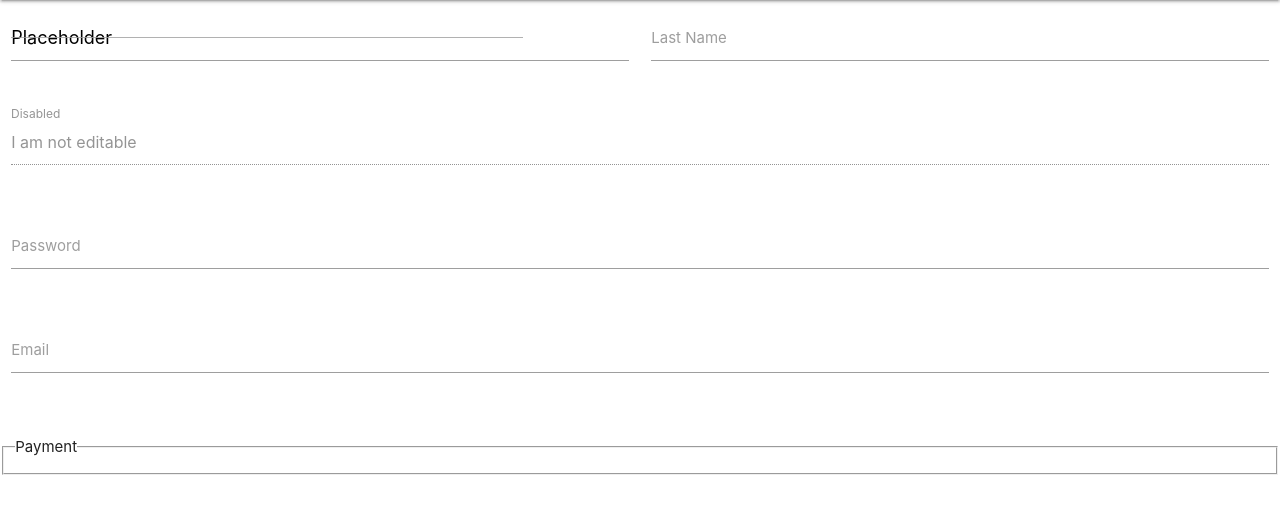
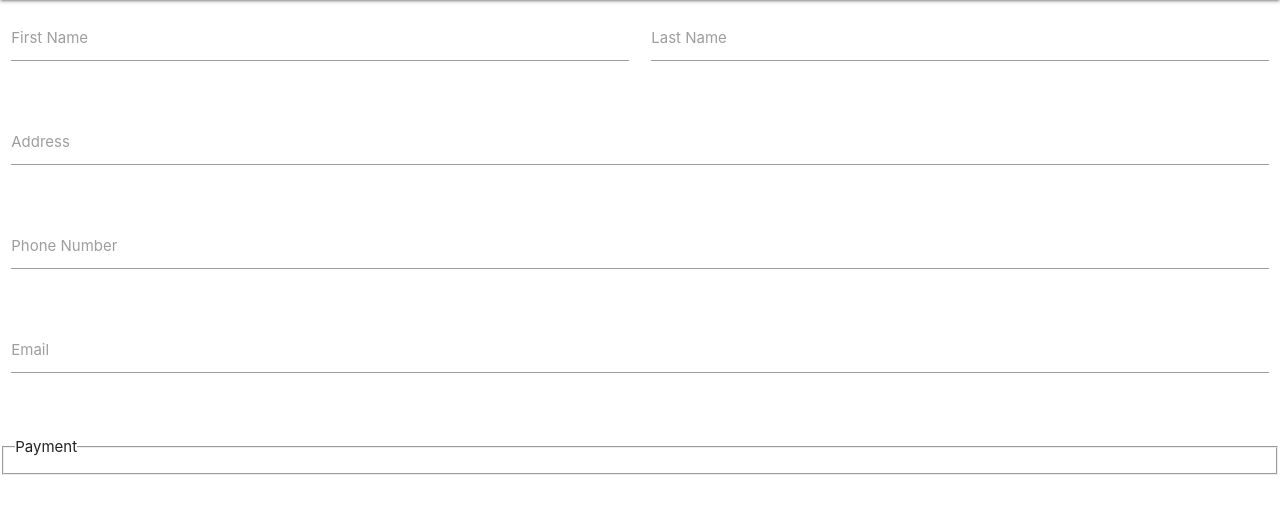
Before and after one commit to Karlitoyo/Kerrymount_Estates, a Django app: template checkout/templates/checkout.html in a window 1280 px wide. Shown: the part 64-573 px from the top of the page. Run offline with Django 3.2, Linux system fonts and the light colour scheme; the template is opened without the code that fills it: values that come from a table or form of the project are taken from there, others are empty; some libraries are stand-ins or nearby versions.

Commit message:
Amended checkout.py if not wallet function bug

```diff
--- a/checkout/templates/checkout.html
+++ b/checkout/templates/checkout.html
@@ -7,29 +7,33 @@
         {% csrf_token %}
       <div class="row">
         <div class="input-field col s6">
+          <input id="first_name" type="text" class="validate" required>
+          <label for="first_name">First Name</label>
+        </div>
+        <!-- <div class="input-field col s6">
           <input placeholder="Placeholder" id="first_name" type="text" class="validate">
           <label for="first_name">{{ order_form.full_name }}</label>
-        </div>
+        </div> -->
         <div class="input-field col s6">
-          <input id="last_name" type="text" class="validate">
+          <input id="last_name" type="text" class="validate" required>
           <label for="last_name">Last Name</label>
         </div>
       </div>
       <div class="row">
         <div class="input-field col s12">
-          <input disabled value="I am not editable" id="disabled" type="text" class="validate">
-          <label for="disabled">Disabled</label>
+          <input id="address" type="text" class="validate" required>
+          <label for="address">Address</label>
         </div>
       </div>
       <div class="row">
         <div class="input-field col s12">
-          <input id="password" type="password" class="validate">
-          <label for="password">Password</label>
+          <input id="phone" type="number" class="validate" required>
+          <label for="phone">Phone Number</label>
         </div>
       </div>
       <div class="row">
         <div class="input-field col s12">
-          <input id="email" type="email" class="validate">
+          <input id="email" type="email" class="validate" required>
           <label for="email">Email</label>
         </div>
       </div>
--- a/checkout/views.py
+++ b/checkout/views.py
@@ -63,7 +63,7 @@ def checkout(request):
             messages.error(request, 'There was an error with your form. \
                 Please double check your information.')
     else:
-        bag = request.session.get('bag', {})
+        wallet = request.session.get('wallet', {})
         if not wallet:
             messages.error(request, "There's nothing in your bag at the moment")
             return redirect(reverse('products'))
--- a/wallet/templates/wallet.html
+++ b/wallet/templates/wallet.html
@@ -17,11 +17,11 @@
                 <div class="table">
                     {{ wallet_items }}
                 </div>
+                <p class="">Checkout!</p>
+                <a href="{% url 'checkout' %}" class="waves-effect waves-light btn"><i class="material-icons left">credit_card</i>Checkout</a>
             {% else %}
                 <p class="">Your Wallet is Empty!</p>
                 <a href="{% url 'propertys' %}" class="waves-effect waves-light btn"><i class="material-icons left">add_shopping_cart</i>Keep Browsing</a>
-                <p class="">Checkout!</p>
-                <a href="{% url 'checkout' %}" class="waves-effect waves-light btn"><i class="material-icons left">credit_card</i>Checkout</a>
             {% endif %}
         </div>
     </div>
```
